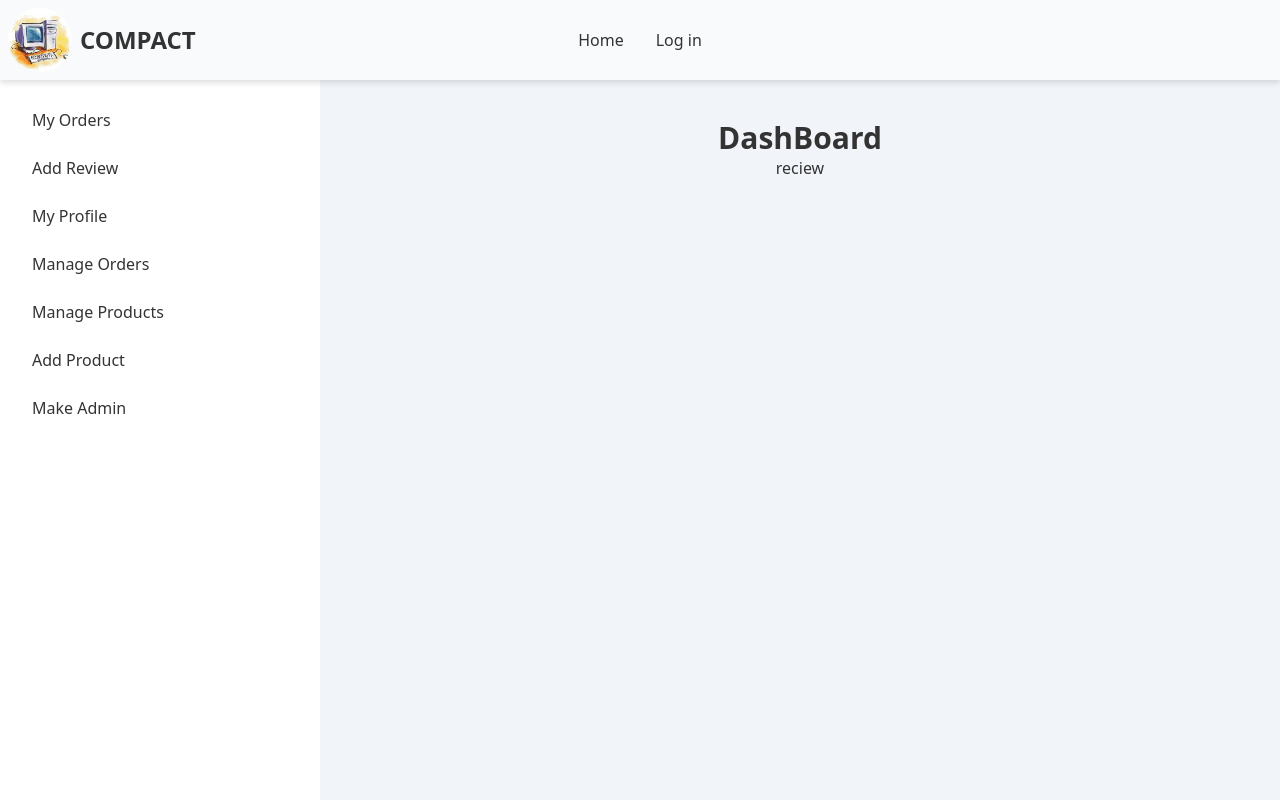
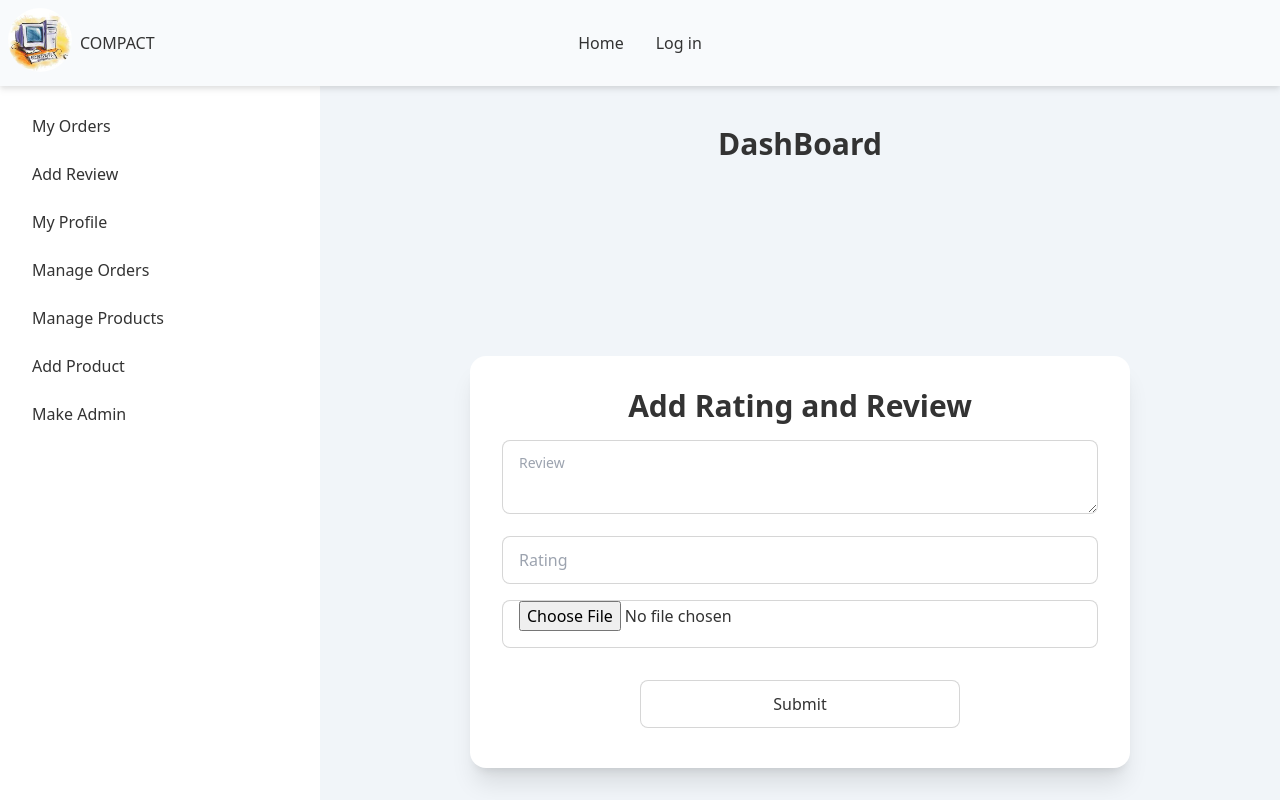
Before and after one commit to EloraBarua62/Compact-client-side, a React (Create React App) app: page /dashboard/add_review in a window 1280 px wide. Shown: the top 800 px of the page. Built offline with nearby package versions, Linux system fonts and the light colour scheme; no server answers.

Commit message:
NotFound page initialized

```diff
--- a/package.json
+++ b/package.json
@@ -3,6 +3,9 @@
   "version": "0.1.0",
   "private": true,
   "dependencies": {
+    "@fortawesome/fontawesome-svg-core": "^6.1.1",
+    "@fortawesome/free-solid-svg-icons": "^6.1.1",
+    "@fortawesome/react-fontawesome": "^0.1.18",
     "@testing-library/jest-dom": "^5.16.4",
     "@testing-library/react": "^13.2.0",
     "@testing-library/user-event": "^13.5.0",
@@ -13,6 +16,7 @@
     "react-firebase-hooks": "^5.0.3",
     "react-hook-form": "^7.31.2",
     "react-query": "^3.39.0",
+    "react-rating": "^2.0.5",
     "react-responsive-carousel": "^3.2.23",
     "react-router-dom": "^6.3.0",
     "react-scripts": "5.0.1",
--- a/src/Account/Signup/Signup.js
+++ b/src/Account/Signup/Signup.js
@@ -31,6 +31,7 @@ const Signup = () => {
             await createUserWithEmailAndPassword(email,password);
             await updateProfile({ displayName: data.name });
             toast.success('User created successfully');
+
         }
         else{
             SetMessage("Password didn't match");
--- a/src/App.js
+++ b/src/App.js
@@ -18,6 +18,7 @@ import ManageOrders from './Pages/Dashboard/Admin/ManageOrders';
 import ManageProducts from './Pages/Dashboard/Admin/ManageProducts';
 import AddProduct from './Pages/Dashboard/Admin/AddProduct';
 import MakeAdmin from './Pages/Dashboard/Admin/MakeAdmin';
+import NotFound from './Shared/NotFound';
 
 function App() {
   return (
@@ -42,7 +43,9 @@ function App() {
         </Route>
         <Route path='login' element={<Login></Login>}></Route>
         <Route path='signup' element={<Signup></Signup>}></Route>
+        <Route path='*' element={<NotFound></NotFound>}></Route>
       </Routes>
+
       <Footer></Footer>
       <ToastContainer></ToastContainer>
     </div>
--- a/src/Pages/Dashboard/NormalUser/AddReview.js
+++ b/src/Pages/Dashboard/NormalUser/AddReview.js
@@ -1,9 +1,116 @@
 import React from 'react';
+import { useAuthState } from 'react-firebase-hooks/auth';
+import { useForm } from 'react-hook-form';
+import { toast } from 'react-toastify';
+import auth from '../../../firebase.init';
 
 const AddReview = () => {
+    const { register, handleSubmit, formState: { errors }, reset } = useForm();
+    const imageAPIKey = 'a693f93ac43fe53804e6101b2d7eafaa';
+    const [user] = useAuthState(auth);
+
+    const onSubmit = async data => {
+        const formData = new FormData();
+        const img = data.image[0];
+        formData.append('image', img);
+
+        const url = `https://api.imgbb.com/1/upload?key=${imageAPIKey}`;
+        fetch(url, {
+            method: 'POST',
+            body: formData
+        })
+            .then(res => res.json())
+            .then(result => {
+                if (result.success) {
+                    const image = result.data.url;
+                    const userProfile = {
+                        name: user.displayName,
+                        img: image,
+                        email: user.email,
+                        review: data.review,
+                        rating: data.rating
+                    }
+
+                    fetch('http://localhost:4000/user', {
+                        method: 'POST',
+                        headers: {
+                            'content-type': 'application/json',
+                        },
+                        body: JSON.stringify(userProfile)
+                    })
+                        .then(res => res.json())
+                        .then(inserted => {
+                            console.log(inserted)
+                            if (inserted.insertedId) {
+                                toast.success('Rating and review posted successfully')
+                                reset();
+                            }
+                            else {
+                                toast.error("Failed to post rating and review")
+                            }
+                        })
+
+                }
+            })
+    }
     return (
         <div>
-            <h1>reciew</h1>
+            <div className='flex justify-center items-center h-screen'>
+                <div class="card w-9/12 bg-base-100 shadow-xl">
+                    <div class="card-body">
+                        <h2 class="text-3xl font-bold">Add Rating and Review</h2>
+                        <form onSubmit={handleSubmit(onSubmit)} className='flex-col'>
+
+                            <textarea
+                                class="textarea textarea-bordered w-full max-w-2xl my-2"
+                                placeholder='Review'
+                                {...register("review", {
+                                    required: {
+                                        value: true,
+                                        message: 'Add review'
+                                    }
+                                })
+                                } />
+                            <input
+                                type="number"
+                                class="input input-bordered w-full max-w-2xl my-2"
+                                min={1}
+                                max={5}
+                                placeholder='Rating'
+                                {...register("rating", {
+                                    required: {
+                                        value: true,
+                                        message: 'Rating is required'
+                                    }
+                                })
+                                } />
+                            <input
+                                type="file"
+                                class="input input-bordered w-full max-w-2xl my-2"
+                                {...register("image", {
+                                    required: {
+                                        value: true,
+                                        message: 'Upload Image'
+                                    }
+                                })} />
+
+                            <label class="label">
+                                <div>
+                                    {errors.name?.type === 'required' && <span class="label-text-alt text-red-600">{errors.name.message}</span>}
+                                </div>
+                                <div>
+                                    {errors.description?.type === 'required' && <span class="label-text-alt text-red-600">{errors.description.message}</span>}
+
+                                </div>
+                            </label>
+                            <input type="submit" class="input input-bordered w-full max-w-xs my-2 hover:bg-black hover:text-white" />
+
+                        </form>
+
+                    </div>
+                </div>
+
+            </div>
         </div>
     );
 };
--- a/src/Pages/Dashboard/NormalUser/MyOrders.js
+++ b/src/Pages/Dashboard/NormalUser/MyOrders.js
@@ -11,8 +11,8 @@ const MyOrders = () => {
 
     const { data: orders, isLoading, refetch } = useQuery('my_order', () => fetch(url).then(res => res.json()))
 
-    if(isLoading)
-        return <Loading></Loading>
+    if(isLoading){
+        return <Loading></Loading>}
     return (
         <div>
             <h1 className='text-xl font-bold'>All orders list</h1>
--- a/src/Pages/Home/Home.js
+++ b/src/Pages/Home/Home.js
@@ -1,11 +1,14 @@
 import React from 'react';
 import Banner from './Banner';
 import HomeParts from './HomeParts'
+import RatingReview from './RatingReview';
+
 const Home = () => {
     return (
         <div>
             <Banner></Banner>
             <HomeParts></HomeParts>
+            <RatingReview></RatingReview>
         </div>
     );
 };
--- /dev/null
+++ b/src/Pages/Home/RatingReview.js
@@ -0,0 +1,51 @@
+import React from 'react';
+import { useQuery } from 'react-query';
+import Loading from '../../Shared/Loading';
+import Rating from 'react-rating';
+import { faStar } from '@fortawesome/free-solid-svg-icons';
+import { FontAwesomeIcon } from "@fortawesome/react-fontawesome";
+
+const RatingReview = () => {
+
+    const { data: ratings, isLoading } = useQuery('user_rating', () => fetch('http://localhost:4000/user').then(res => res.json()))
+    console.log(ratings);
+
+    if (isLoading) {
+        return <Loading></Loading>
+    }
+    return (
+        <div className='flex-col justify-center my-20 bg-blue-50 py-10'>
+            <h1 className='text-3xl font-bold'>" Preview what our user say "</h1>
+            <div className='w-50 px-10'>
+                {
+                    ratings.map(rating => <div
+                        class="card w-96 bg-base-100 shadow-2xl py-2">
+                        <div class="avatar flex justify-center">
+                            <div class="w-20 rounded-full ring ring-primary ring-offset-base-100 ring-offset-2">
+                                <img src={rating?.image} />
+                            </div>
+                        </div>
+                        <div class="card-body">
+
+                            <h2 class="text-xl font-bold">{rating?.name}</h2>
+                            <p className='text-md font-medium text-slate-600'>{rating?.review}</p>
+                            <div className='flex justify-center  text-stone-200 w-full pb-2'>
+                                <Rating
+                                    initialRating={rating.rating}
+                                    emptySymbol={<FontAwesomeIcon icon={faStar} />}
+                                    fullSymbol={<FontAwesomeIcon style={{ color: 'rgb(250 204 21)' }} icon={faStar} />}
+                                    fractions={2}
+                                    readonly
+                                />
+                            </div>
+                        </div>
+
+                    </div>)
+                }
+            </div>
+
+        </div>
+    );
+};
+
+export default RatingReview;
--- a/src/Shared/Header/Header.js
+++ b/src/Shared/Header/Header.js
@@ -9,7 +9,7 @@ const Header = () => {
     const [user] = useAuthState(auth);
     const navigate = useNavigate();
 
-    const handleLogout = () =>{
+    const handleLogout = () => {
         signOut(auth);
         navigate('/');
     }
@@ -19,7 +19,7 @@ const Header = () => {
         {/* <li><NavLink to='/dashboard'>Dashboard</NavLink></li> */}
         <li>
             {
-            user ?<>
+                user ? <>
                     <button onClick={handleLogout}>Log out</button>
                     <NavLink to='/dashboard'>Dashboard</NavLink></>
                     :
@@ -39,12 +39,14 @@ const Header = () => {
                         {menuItems}
                     </ul>
                 </div>
+                <NavLink to='/'>
                     <div class="avatar mr-2">
                         <div class="w-16 rounded-full">
                             <img src={image} alt="compact" />
                         </div>
                     </div>
-                <a class="text-2xl font-bold">COMPACT</a>
+                </NavLink>
+                <NavLink to='/' class="text-4xl font-bold">COMPACT</NavLink>
             </div>
             <div class="navbar-center hidden lg:flex ">
                 <ul class="menu menu-horizontal p-0">
--- a/src/Shared/NotFound.js
+++ b/src/Shared/NotFound.js
@@ -1,9 +1,10 @@
 import React from 'react';
+import image from '../images/404-error-page-not-found.jpg'
 
 const NotFound = () => {
     return (
-        <div>
-
+        <div className='flex justify-center items-center'>
+            <img src={image} alt="" className='w-1/2 h-1/2'/>
         </div>
     );
 };
```
Also changed, not shown: src/images/404-error-page-not-found.jpg (added), 1 other file (tests, documents, lock files or other folders). Lines whose indentation alone changed are shown as unchanged.
